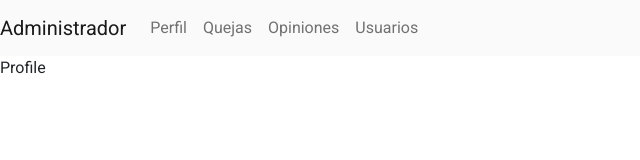
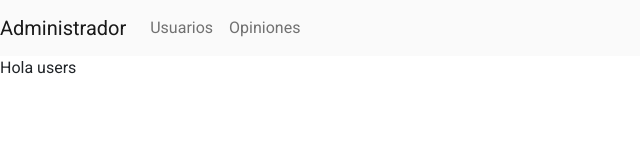
Before and after one commit to SebastianRV26/Froice, a React (Create React App) app: page /admin in a window 1280 px wide. Shown: the top 160 px of the page, without its empty margins (0-640 px from the left). Built offline with nearby package versions, Linux system fonts and the light colour scheme; a web font is replaced by a local one.

Commit message:
Incio vistas admin

```diff
--- a/src/App.js
+++ b/src/App.js
@@ -2,7 +2,9 @@ import "./App.css";
 import Landpage from "./layouts/Landpage/Landpage.js";
 import { Route, Routes } from "react-router-dom";
 import Login from "./layouts/login/Login.js";
-import AdminView from "./layouts/admin/AdminView"
+import AdminView from "./layouts/admin/AdminView";
+import Users from "./layouts/Users/Users";
+import Reports from "./layouts/Reports/Reports";
 
 function App() {
   return (
@@ -10,8 +12,10 @@ function App() {
       <Routes>
         <Route path="/" element={<Landpage />} />
         <Route path="/login" element={<Login />} />
-        <Route path="admin" element={<AdminView></AdminView>}>
-          <Route index element={<p>Profile</p>} />
+        <Route path="/admin" element={<AdminView />}>
+          <Route index element={<Users />} />
+          <Route path="users" element={<Users />} />
+          <Route path="reports" element={<Reports />} />
           {/* <Route path="profile" element={<Login />} />
           <Route path="users" element={<UserManagement />} />
           <Route path="products" element={<Products />} /> */}
--- /dev/null
+++ b/src/layouts/Reports/Reports.jsx
@@ -0,0 +1,7 @@
+import classes from "./Reports.module.css";
+
+const Reports = () => {
+  return <>Hola reportes</>;
+};
+
+export default Reports;
--- /dev/null
+++ b/src/layouts/Users/Users.jsx
@@ -0,0 +1,7 @@
+import classes from "./Users.module.css";
+
+const Users = () => {
+  return <>Hola users</>;
+};
+
+export default Users;
--- a/src/layouts/admin/AdminView.js
+++ b/src/layouts/admin/AdminView.jsx
@@ -11,21 +11,17 @@ const AdminPage = () => {
     <>
       <Navbar bg="light" expand="lg">
         <Container>
-          <Navbar.Brand href="#home">Administrador</Navbar.Brand>
+          <Navbar.Brand as={Link} to="/admin/users">
+            Administrador
+          </Navbar.Brand>
           <Navbar.Toggle aria-controls="basic-navbar-nav" />
           <Navbar.Collapse id="basic-navbar-nav">
             <Nav className="me-auto">
-              <Nav.Link as={Link} to="/admin/profile">
-                Perfil
-              </Nav.Link>
-              <Nav.Link as={Link} to="/admin/cagories">
-                Quejas
-              </Nav.Link>
-              <Nav.Link as={Link} to="/admin/orders">
-                Opiniones
-              </Nav.Link>
               <Nav.Link as={Link} to="/admin/users">
                 Usuarios
+              </Nav.Link>
+              <Nav.Link as={Link} to="/admin/reports">
+                Opiniones
               </Nav.Link>
             </Nav>
           </Navbar.Collapse>
```
Also changed, not shown: src/layouts/Reports/Reports.module.css (added), src/layouts/Users/Users.module.css (added), 1 other file (tests, documents, lock files or other folders).
